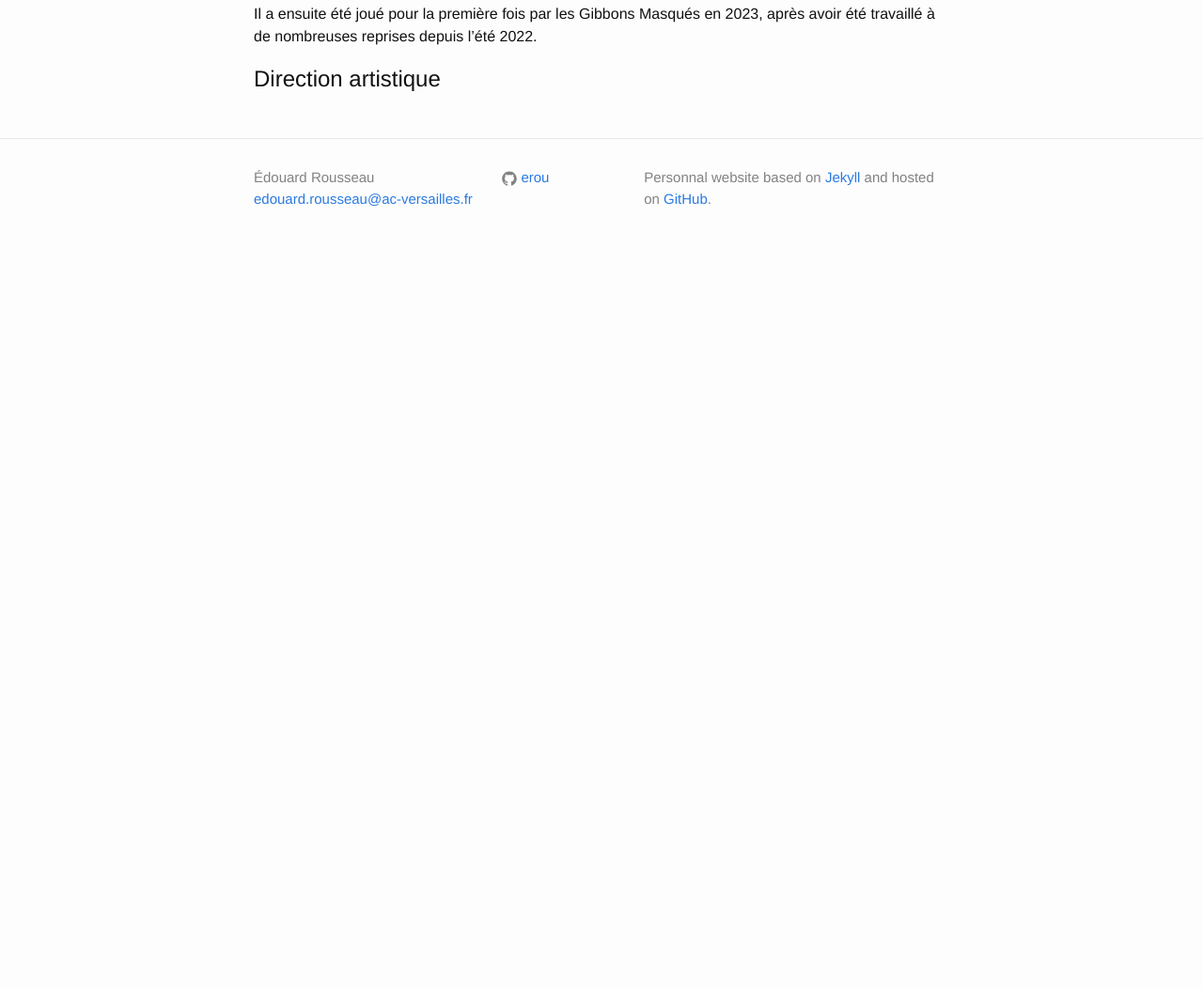
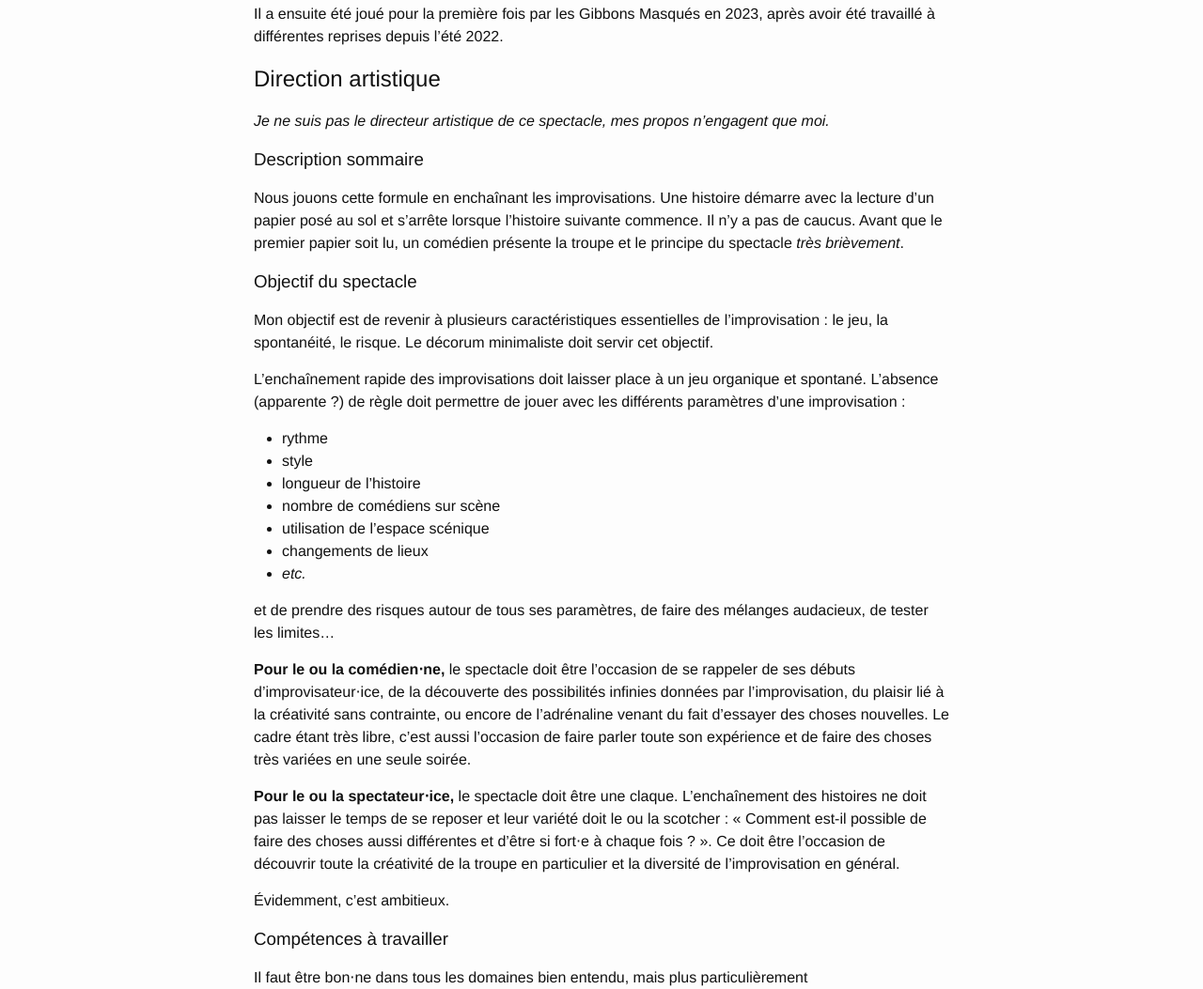
Before and after one commit to erou/erou.github.io, a Jekyll site: the page built from impro/brut.md, in a window 1280 px wide and 1400 px high, scrolled down 367 px, cut to the strip 347-1400 px from the top of the window. Shown: the whole strip at 94% size. Built offline with Jekyll 4.4.1, drawn with Linux system fonts in a browser that asks for light colours; before the commit the page ends 997 px from its top, so only the background shows below that; some of the changed text lies outside the part shown.

Commit message:
objectifs

```diff
--- a/impro/brut.md
+++ b/impro/brut.md
@@ -28,7 +28,63 @@ festival des 24H de l'impro à Paris en 2015, et disponible sur YouTube.
 </div>
 
 Il a ensuite été joué pour la première fois par les Gibbons Masqués en 2023,
-après avoir été travaillé à de nombreuses reprises depuis l'été 2022.
+après avoir été travaillé à différentes reprises depuis l'été 2022.
 
 Direction artistique
 --------------------
+
+*Je ne suis pas le directeur artistique de ce spectacle, mes propos n'engagent
+que moi.*
+
+### Description sommaire
+
+Nous jouons cette formule en enchaînant les improvisations. Une histoire démarre avec
+la lecture d'un papier posé au sol et s'arrête lorsque l'histoire suivante
+commence. Il n'y a pas de caucus. Avant que le premier papier soit lu, un
+comédien présente la troupe et le principe du spectacle *très brièvement*.
+
+### Objectif du spectacle
+
+Mon objectif est de revenir à plusieurs caractéristiques essentielles de
+l'improvisation : le jeu, la spontanéité, le risque. Le décorum minimaliste
+doit servir cet objectif.
+
+L'enchaînement rapide des improvisations doit laisser place à un jeu organique
+et spontané. L'absence (apparente ?) de règle doit permettre de jouer avec les
+différents paramètres d'une improvisation :
++ rythme
++ style
++ longueur de l'histoire
++ nombre de comédiens sur scène
++ utilisation de l'espace scénique
++ changements de lieux
++ *etc.*
+
+et de prendre des risques autour de tous ses paramètres, de faire des mélanges
+audacieux, de tester les limites...
+
+**Pour le ou la comédien⋅ne,** le spectacle doit être l'occasion de se rappeler de ses
+débuts d'improvisateur⋅ice, de la découverte des possibilités infinies données
+par l'improvisation, du plaisir lié à la créativité sans contrainte, ou encore
+de l'adrénaline venant du fait d'essayer des choses nouvelles. Le cadre étant
+très libre, c'est aussi l'occasion de faire parler toute son expérience et de
+faire des choses très variées en une seule soirée.
+
+**Pour le ou la spectateur⋅ice,** le spectacle doit être une claque.
+L'enchaînement des histoires ne doit pas laisser le temps de se reposer et leur
+variété doit le ou la scotcher : « Comment est-il possible de faire des choses
+aussi différentes et d'être si fort⋅e à chaque fois ? ». Ce doit être l'occasion
+de découvrir toute la créativité de la troupe en particulier et la diversité de
+l'improvisation en général.
+
+Évidemment, c'est ambitieux.
+
+### Compétences à travailler
+
+Il faut être bon⋅ne dans tous les domaines bien entendu, mais plus
+particulièrement
++ l'écoute (parce qu'il peut se passer n'importe quoi)
++ la complicité (pour avoir l'audace de tenter des choses)
++ les variations (pour avoir l'effet « Waouh ! » dans le public)
++ la prise de risque (pour qu'aucun spectacle ne se ressemble, qu'on ne se
+  lasse jamais de la formule, et « Waouh ! »)
```
